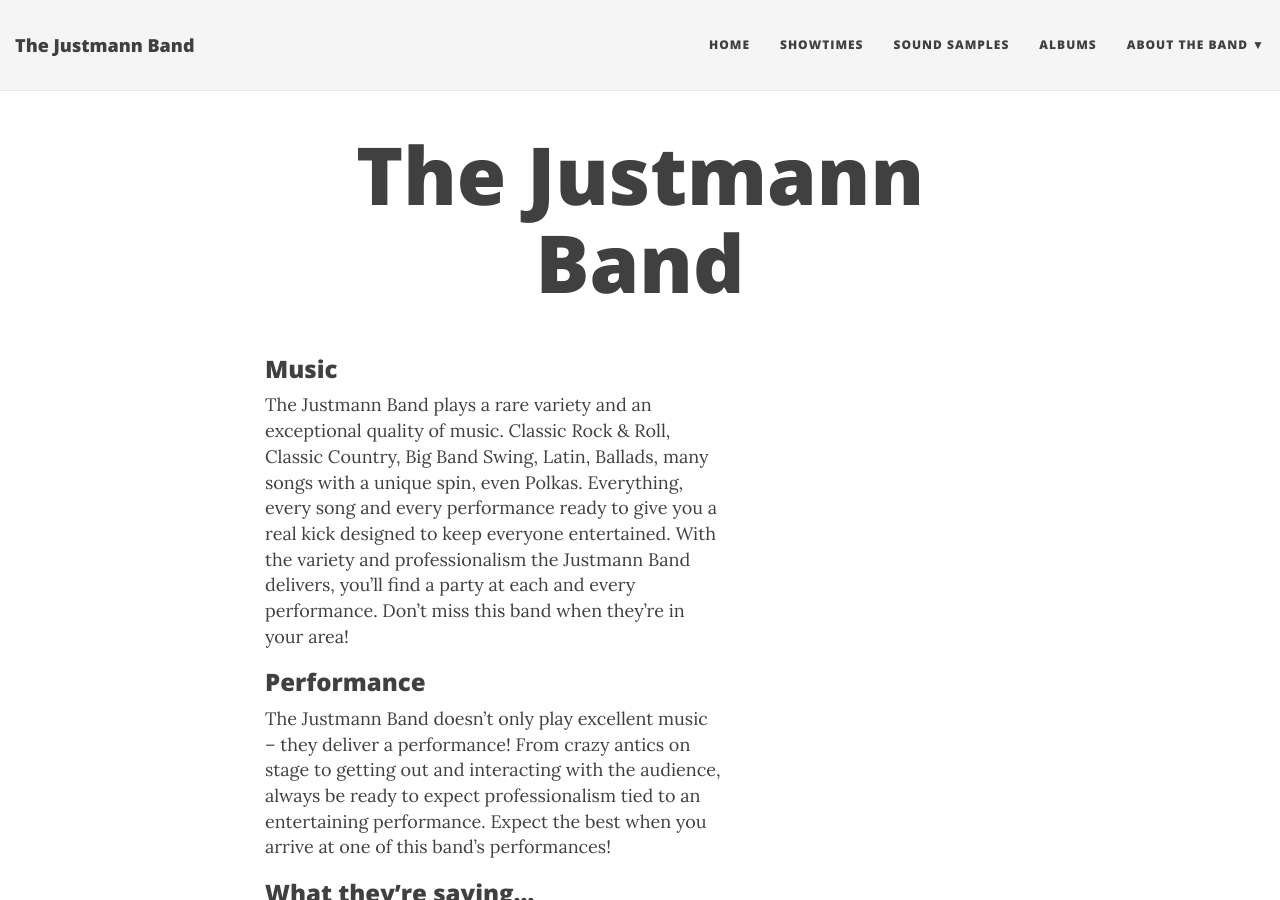
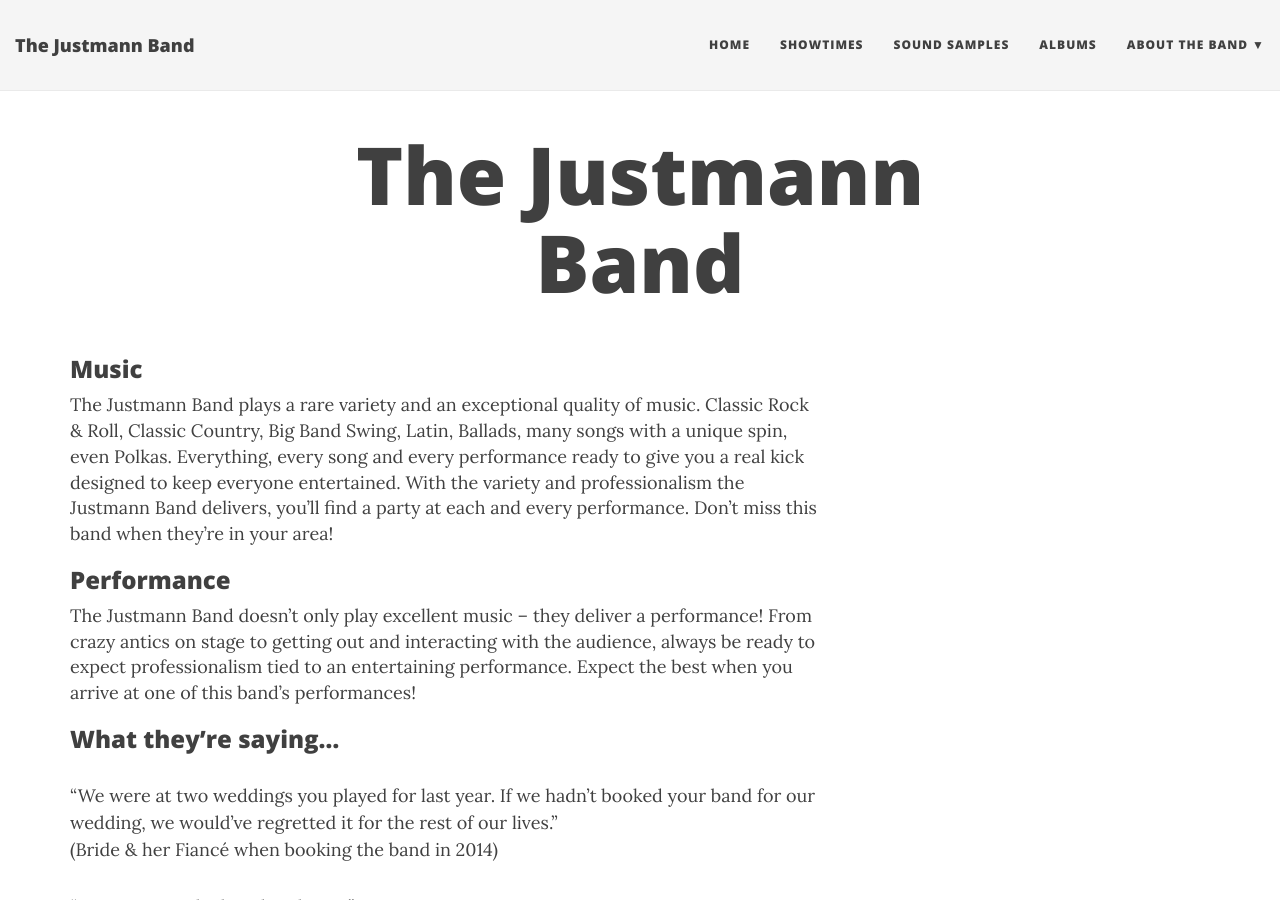
Before and after one commit to jcoenen/justmannband.com, a Jekyll site: the page built from index.html, in a window 1280 px wide and 900 px high. Built offline with Jekyll 4.4.1, drawn with Linux system fonts in a browser that asks for light colours; nearby versions of some CDN libraries; the list of posts is cut into pages by our own code.

Commit message:
Update page.html
Playing with the layout to make it wider

```diff
--- a/_layouts/page.html
+++ b/_layouts/page.html
@@ -6,7 +6,7 @@ layout: base
 
 <div class="container" role="main">
   <div class="row">
-    <div class="col-lg-5 col-lg-offset-2 col-md-7 col-md-offset-1">
+    <div class="col-lg-8  col-md-8">
       {{ content }}
 	    {% if page.comments %}
         <div class="disqus-comments">
```
